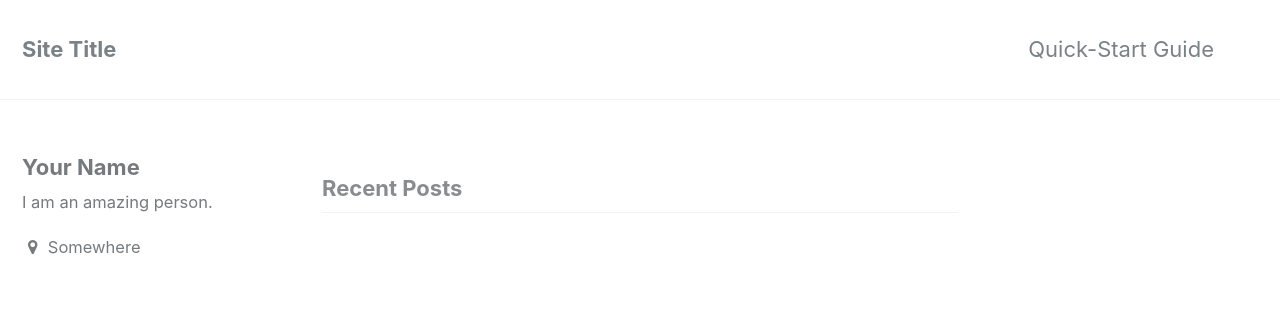
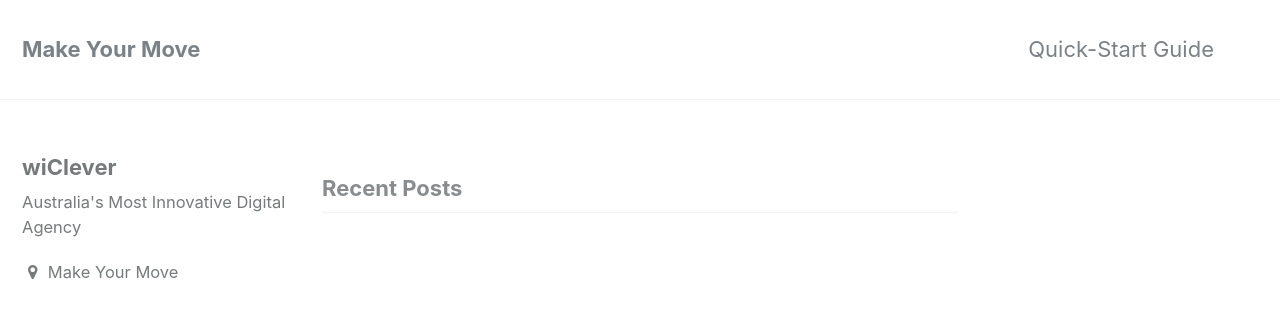
Before and after one commit to theintrn/theintrn.github.io, a Jekyll site: the page built from index.html, in a window 1280 px wide and 900 px high. Shown: the top 319 px of the window. Built offline with Jekyll 4.4.1, drawn with Linux system fonts in a browser that asks for light colours; the list of posts is cut into pages by our own code.

Commit message:
Update _config.yml

```diff
--- a/_config.yml
+++ b/_config.yml
@@ -9,7 +9,7 @@ minimal_mistakes_skin    : "default" # "air", "aqua", "contrast", "dark", "dirt"
 
 # Site Settings
 locale                   : "en"
-title                    : "Site Title"
+title                    : "Make Your Move"
 title_separator          : "-"
 name                     : "wiClever"
 description              : "Australia's Most Innovative Digital Agency"
@@ -83,10 +83,10 @@ analytics:
 
 # Site Author
 author:
-  name             : "Your Name"
+  name             : "wiClever"
   avatar           : # path of avatar image, e.g. "/assets/images/bio-photo.jpg"
-  bio              : "I am an amazing person."
-  location         : "Somewhere"
+  bio              : "Australia's Most Innovative Digital Agency"
+  location         : "Make Your Move"
   email            :
   uri              :
   bitbucket        :
```
